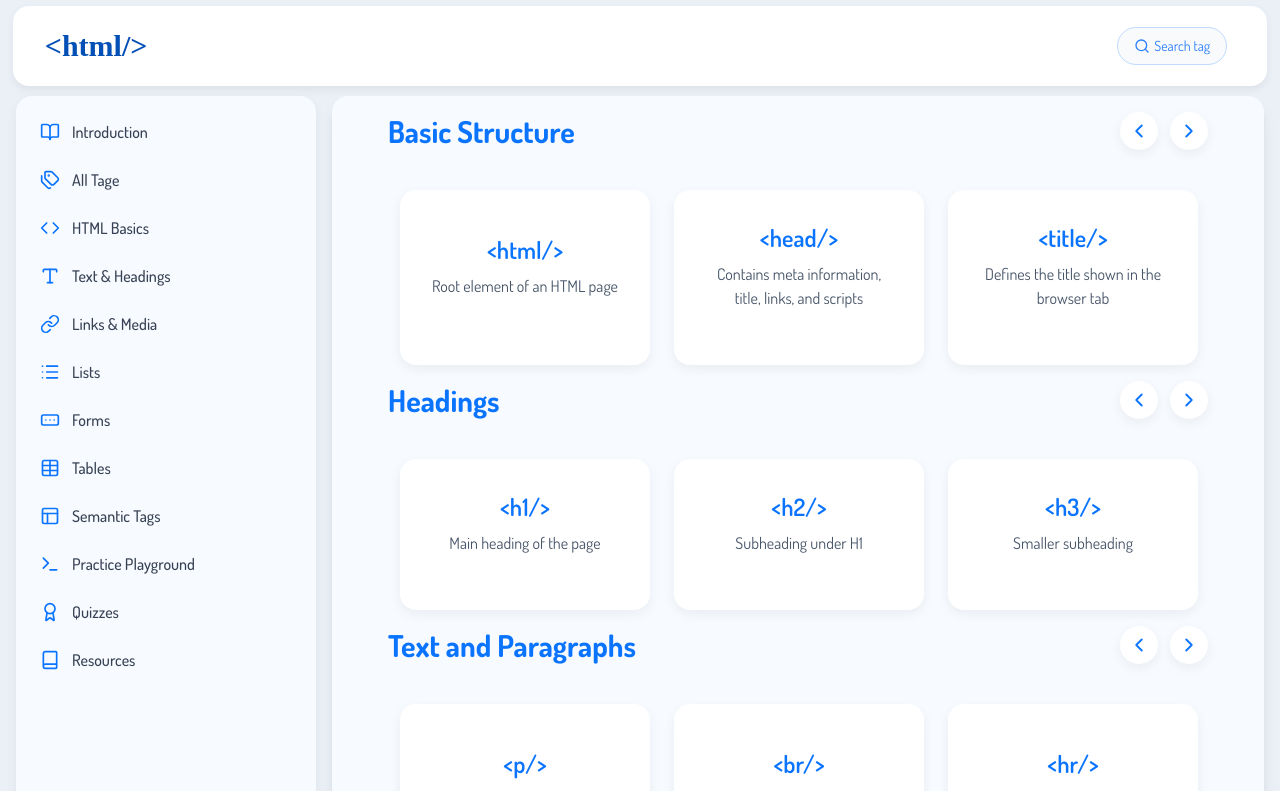
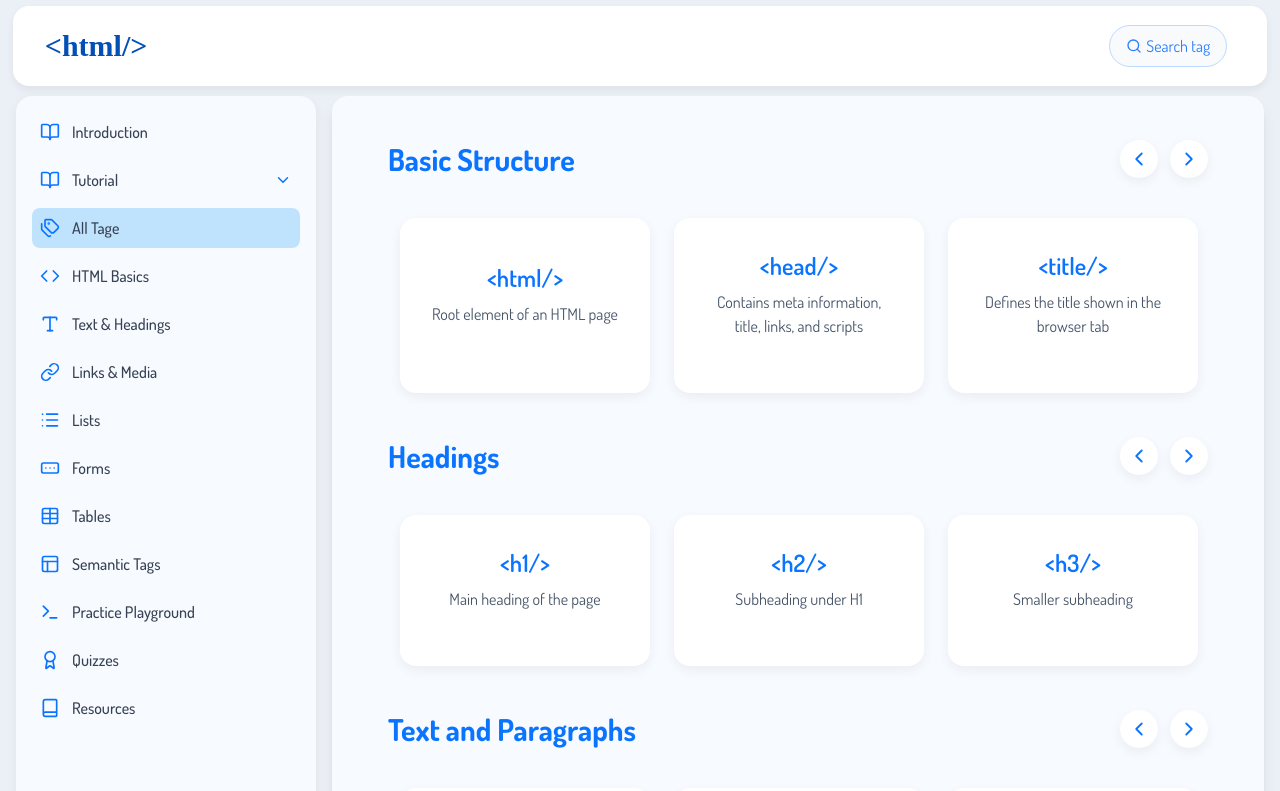
Before and after one commit to torekulislam/html-guide, a React (Vite) app: page /allTag in a window 1280 px wide. Shown: the top 791 px of the page. Built offline with nearby package versions, Linux system fonts and the light colour scheme; a web font is replaced by a local one.

Commit message:
Enhance HTML structure, improve component animations, and update routing paths

```diff
--- a/index.html
+++ b/index.html
@@ -5,6 +5,7 @@
   <meta charset="UTF-8" />
   <link rel="icon" type="image/svg+xml" href="/vite.svg" />
   <meta name="viewport" content="width=device-width, initial-scale=1.0" />
+  <meta name="description" content="This is a Html Learning app to learn Html newbe to pro">
   <title>html-guide-v1</title>
 </head>
 
--- a/src/App.jsx
+++ b/src/App.jsx
@@ -6,26 +6,24 @@ import Header from "./components/Header";
 import { Outlet } from "react-router";
 import SideBar from "./components/SideBar";
 function App() {
-  const [open, setOpen] = useState(false);
-  const [activeTab, setActiveTab] = useState("overview");
-
   // console.log(searchRef);
 
   return (
     <>
-      <div className="min-h-screen bg-[#eaf0f5] w-full ">
+      <div className="min-h-screen bg-[#eaf0f5] w-full relative ">
+        {/* <div className="h-[110vh] w-full bg-[#08224928] backdrop-blur-sm"></div> */}
         <Header />
 
-        <section className="flex gap-4 items-start min-h-screen p-4">
+        <section className="flex gap-4 items-start p-4">
           <SideBar className="w-64" />
-          <motion.section
+          <motion.main
             initial={{ opacity: 0, y: 50 }}
             animate={{ opacity: 1, y: 0 }}
-            transition={{ duration: 0.6, ease: "easeOut" }}
+            transition={{ duration: 0.6, ease: "backInOut" }}
             className="flex flex-col gap-4 w-full bg-[#f7faff] rounded-2xl p-4  mt-20 mb-4 shadow-lg overflow-auto"
           >
             <Outlet />
-          </motion.section>
+          </motion.main>
         </section>
 
         {/* <CodeExample /> */}
--- a/src/components/CardSlider.jsx
+++ b/src/components/CardSlider.jsx
@@ -2,6 +2,7 @@ import { useRef } from "react";
 import { ChevronLeft, ChevronRight } from "lucide-react";
 import { Link } from "react-router-dom";
 import TagCard from "./TagCard";
+import { motion } from "framer-motion";
 
 export default function CardSlider({ data }) {
   const scrollRef = useRef(null);
@@ -23,7 +24,12 @@ export default function CardSlider({ data }) {
   };
 
   return (
-    <div className=" w-full  px-4 md:px-10 text-[#1E293B] ">
+    <motion.div
+      initial={{ opacity: 0, y: 50 }}
+      animate={{ opacity: 1, y: 0 }}
+      transition={{ duration: 0.7, ease: "easeOut" }}
+      className=" w-full  px-4 pt-7 md:px-10 text-[#1E293B] overflow-hidden"
+    >
       <div className={`mx-auto ${data?.links}`} id={data?.links}>
         {/* Header */}
         <div className="flex flex-wrap justify-between items-center gap-4 mb-6">
@@ -47,7 +53,11 @@ export default function CardSlider({ data }) {
         </div>
 
         {/* Slider */}
-        <div
+        <motion.div
+          initial={{ opacity: 0, x: 200 }}
+          whileInView={{ opacity: 1, x: 0 }}
+          viewport={{ once: true, amount: 0.5 }}
+          transition={{ duration: 0.7, ease: "easeOut" }}
           ref={scrollRef}
           className="flex gap-4 sm:gap-6 overflow-x-auto scroll-smooth snap-x snap-mandatory scrollbar-hidden py-4 px-3"
         >
@@ -61,8 +71,8 @@ export default function CardSlider({ data }) {
               <TagCard item={item} />
             </Link>
           ))}
-        </div>
+        </motion.div>
       </div>
-    </div>
+    </motion.div>
   );
 }
--- a/src/components/CodeExample.jsx
+++ b/src/components/CodeExample.jsx
@@ -32,7 +32,7 @@ export default function CodeExample({ code }) {
   };
 
   return (
-    <div className="relative bg-[#1E1E1E] text-gray-200 font-mono text-sm rounded-xl shadow-inner overflow-x-auto overflow-y-auto max-h-[400px] p-4">
+    <div className="relative bg-[#1E1E1E] text-gray-200 font-mono text-sm rounded-xl shadow-inner overflow-x-auto overflow-y-auto max-h-[400px] p-4 ">
       {/* Copy button */}
       <button
         onClick={handleCopy}
--- a/src/components/Header.jsx
+++ b/src/components/Header.jsx
@@ -26,7 +26,7 @@ function Header() {
             aria-label="Search"
             type="button"
             onClick={() => setShowSearchManue((prv) => !prv)}
-            className="text-blue-500 hover:text-blue-600 transition-colors md:mr-2 flex items-center gap-1 text-sm w-fit max-w-md bg-gray-50 border border-blue-200 rounded-full hover:shadow p-2 md:px-4 md:py-2 focus-within:ring-2 focus-within:ring-blue-400 "
+            className="text-blue-500 hover:text-blue-600 transition-colors md:mr-2 flex items-center gap-1 text-md w-fit max-w-md bg-gray-50 border border-blue-200 rounded-full hover:shadow p-2 md:px-4 md:py-2 focus-within:ring-2 focus-within:ring-blue-400 "
           >
             <Search className="w-4 h-4" />
             Search tag
--- a/src/components/SearchTag.jsx
+++ b/src/components/SearchTag.jsx
@@ -22,16 +22,16 @@ function SearchTag({ show, setShow }) {
   if (!show) return null; //  hide completely when closed
 
   return (
-    <div className="h-screen w-full fixed inset-0 z-999">
+    <div className="h-screen w-full relative  z-999 ">
       {/* Backdrop */}
       <div
         onClick={() => setShow(false)}
-        className="h-full w-full bg-[#08224928] backdrop-blur-sm"
+        className="h-[110vh] w-full bg-[#062a5f38] backdrop-blur-sm"
       ></div>
 
       {/* Modal */}
       <motion.div
-        initial={{ opacity: 0, y: -100, scale: 0 }}
+        initial={{ opacity: 0, y: -400, scale: 0 }}
         animate={{ opacity: 1, y: 0, scale: 1 }}
         transition={{ duration: 0.7, ease: "easeOut" }}
         className="fixed inset-0 flex items-start justify-center pt-20 pointer-events-none"
--- a/src/components/SideBar.jsx
+++ b/src/components/SideBar.jsx
@@ -1,12 +1,8 @@
-import React from "react";
+import React, { useState, useEffect } from "react";
 import {
-  X,
-  ChevronDown,
-  ChevronUp,
   BookOpen,
   Code,
   Type,
-  Link,
   List,
   FormInput,
   Table,
@@ -15,16 +11,46 @@ import {
   Award,
   Book,
   Tags,
+  ChevronDown,
+  ChevronUp,
+  Link as LinkIcon,
 } from "lucide-react";
-import { motion } from "framer-motion";
+import { motion, AnimatePresence } from "framer-motion";
+import { Link, useLocation, NavLink } from "react-router-dom";
+function SideBar() {
+  const [openId, setOpenId] = useState(null);
 
-function SideBar() {
+  const toggle = (id) => {
+    setOpenId(openId === id ? null : id);
+  };
   const sidebarItems = [
     { id: 1, title: "Introduction", icon: BookOpen, path: "/" },
+
+    {
+      id: 13,
+      title: "Tutorial",
+      icon: BookOpen,
+      // path: "/tutorial",
+
+      children: [
+        {
+          id: 13.1,
+          title: "Lesson 1",
+
+          path: "/tutorial/lesson1",
+        },
+        {
+          id: 13.2,
+          title: "Lesson 2",
+
+          path: "/tutorial/lesson2",
+        },
+      ],
+    },
     { id: 12, title: "All Tage", icon: Tags, path: "/allTag" },
     { id: 2, title: "HTML Basics", icon: Code, path: "/basics" },
     { id: 3, title: "Text & Headings", icon: Type, path: "/text" },
-    { id: 4, title: "Links & Media", icon: Link, path: "/media" },
+    { id: 4, title: "Links & Media", icon: LinkIcon, path: "/media" },
     { id: 5, title: "Lists", icon: List, path: "/lists" },
     { id: 6, title: "Forms", icon: FormInput, path: "/forms" },
     { id: 7, title: "Tables", icon: Table, path: "/tables" },
@@ -33,31 +59,117 @@ function SideBar() {
     { id: 10, title: "Quizzes", icon: Award, path: "/quiz" },
     { id: 11, title: "Resources", icon: Book, path: "/resources" },
   ];
+  const location = useLocation();
+  // console.log(location);
+
+  useEffect(() => {
+    const activeItem = sidebarItems.find((item) => {
+      if (item?.children) {
+        let a;
+        item?.children?.map((i) => {
+          if (i?.path === location?.pathname) {
+            a = true;
+            return;
+          }
+        });
+        return a;
+      } else {
+        return item?.path === location?.pathname;
+      }
+    });
+
+    const newValue = activeItem?.title;
+
+    if (newValue) {
+      // setValue(activeItem?.title || "html-guide-v1");
+      document.title = `${newValue} | html-guide-app`;
+    }
+  }, [location]);
 
   return (
-    <motion.section
-      initial={{ opacity: 0, x: -100 }} // start hidden, left
-      animate={{ opacity: 1, x: 0 }} // animate to visible
+    <motion.aside
+      initial={{ opacity: 0, x: -100 }}
+      animate={{ opacity: 1, x: 0 }}
       transition={{ duration: 0.7, ease: "easeOut" }}
-      className=" flex-col bg-[#f7faff] w-[40%] max-w-[300px] rounded-2xl gap-4 p-4 mt-20 mb-4 overflow-hidden min-h-[calc(100vh-87px)] shadow-[0_4px_12px_rgba(0,0,0,0.05)] hidden md:flex"
+      className="flex-col bg-[#f7faff] w-[40%] max-w-[300px] rounded-2xl gap-4 p-4 mt-20 mb-4 overflow-hidden min-h-[calc(100vh-87px)] shadow-[0_4px_12px_rgba(0,0,0,0.05)] hidden md:flex"
     >
       <ul className="space-y-2">
         {sidebarItems.map((item) => {
-          const Icon = item.icon; // assign the actual component
+          const Icon = item?.icon;
+
+          // ---- Items with children (Tutorial) ----
+          if (item.children) {
+            return (
+              <li key={item.id}>
+                <button
+                  onClick={() => toggle(item.id)}
+                  className="flex items-center justify-between w-full p-2 rounded-lg hover:bg-[#E0F2FF] transition"
+                >
+                  <div className="flex items-center gap-3">
+                    <Icon className="text-[#0A74FF]" size={20} />
+                    <span className="text-gray-700 font-medium">
+                      {item.title}
+                    </span>
+                  </div>
+
+                  {openId === item.id ? (
+                    <ChevronUp className="text-[#0A74FF]" size={18} />
+                  ) : (
+                    <ChevronDown className="text-[#0A74FF]" size={18} />
+                  )}
+                </button>
+
+                <AnimatePresence initial={false}>
+                  {openId === item.id && (
+                    <motion.ul
+                      initial={{ height: 0, opacity: 0 }}
+                      animate={{ height: "auto", opacity: 1 }}
+                      exit={{ height: 0, opacity: 0 }}
+                      transition={{ duration: 0.3 }}
+                      className="ml-8 mt-2 space-y-1 overflow-hidden"
+                    >
+                      {item.children.map((d) => (
+                        <li key={d?.path}>
+                          <NavLink
+                            aria-label={d?.path}
+                            to={d?.path}
+                            className={({ isActive }) =>
+                              `flex items-center gap-2 p-2 rounded-md text-gray-600 hover:bg-[#E6F3FF] transition ${
+                                isActive ? "bg-[#bfe2fd] " : ""
+                              }`
+                            }
+                          >
+                            • {d.title}
+                          </NavLink>
+                        </li>
+                      ))}
+                    </motion.ul>
+                  )}
+                </AnimatePresence>
+              </li>
+            );
+          }
+
+          // ---- Items without children ----
           return (
             <li key={item.id}>
-              <a
-                href={item.path}
-                className="flex items-center gap-3 p-2 rounded-lg hover:bg-[#E0F2FF] transition"
+              <NavLink
+                aria-label={item?.path}
+                to={item?.path}
+                className={({ isActive }) =>
+                  `flex items-center gap-3 p-2 rounded-lg hover:bg-[#E0F2FF] transition ${
+                    isActive ? "bg-[#bfe2fd] " : ""
+                  }`
+                }
               >
                 <Icon className="text-[#0A74FF]" size={20} />
-                <span className="text-gray-700 font-medium">{item.title}</span>
-              </a>
+                <span className="text-gray-700 font-medium">{item?.title}</span>
+              </NavLink>
             </li>
           );
         })}
       </ul>
-    </motion.section>
+    </motion.aside>
   );
 }
 
--- a/src/main.jsx
+++ b/src/main.jsx
@@ -32,11 +32,11 @@ let router = createBrowserRouter([
         element: <ErrorPage />,
       },
       {
-        path: "/lesson1",
+        path: "/tutorial/lesson1",
         element: <Lesson1 />,
       },
       {
-        path: "/lesson2",
+        path: "/tutorial/lesson2",
         element: <Lesson2 />,
       },
     ],
```
Also changed, not shown: src/components/Card.jsx (+7 -7 lines), src/components/HTMLTagViewer.jsx (+4 -5 lines).
